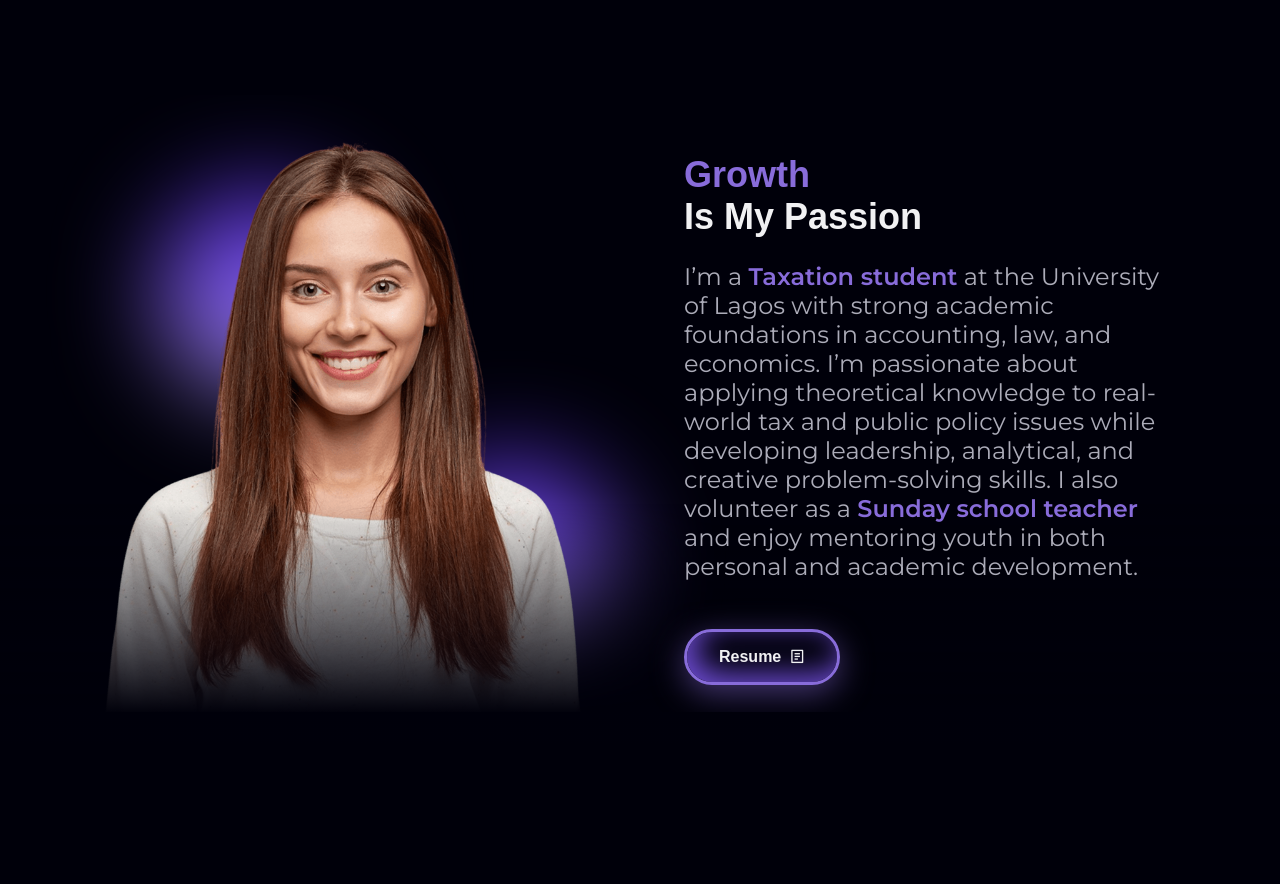
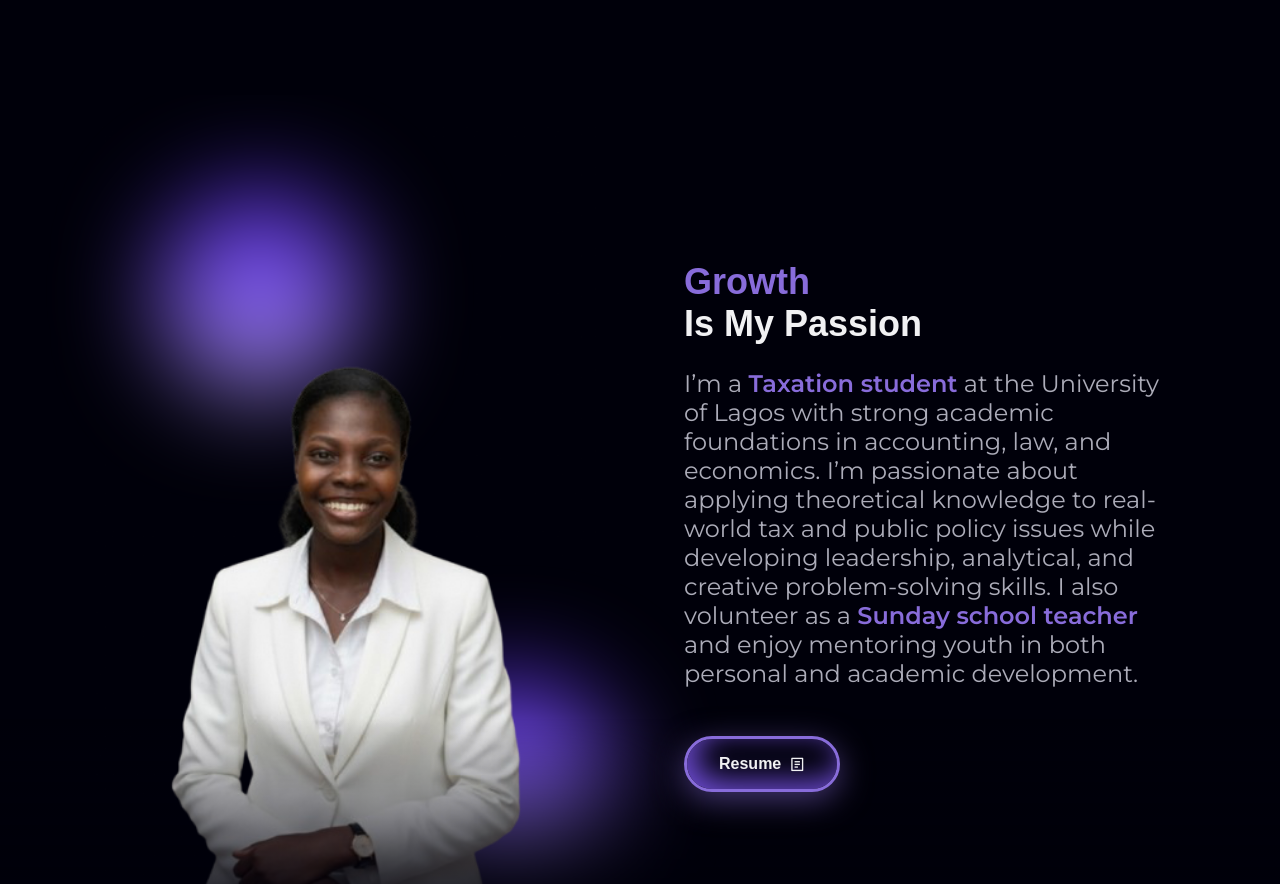
Before and after one commit to Limboo05/Mary, a plain HTML site: page index.html in a window 1280 px wide. Shown: the part 1160-2044 px from the top of the page. Drawn offline with nearby package versions, Linux system fonts and the light colour scheme; a web font is replaced by a local one.

Commit message:
Update index.html

```diff
--- a/index.html
+++ b/index.html
@@ -99,7 +99,7 @@
             <div class="about__image">
                <div class="blob-animate"></div>
                <div class="blob-animate"></div>
-               <img src="assets/img/about-perfil.png" alt="image" class="about__perfil">
+               <img src="assets/img/Mary3.png" alt="image" class="about__perfil">
             </div>
          </div>
       </section>
```
